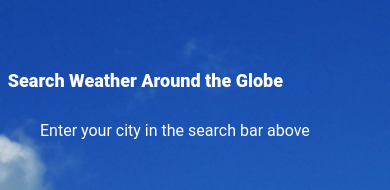
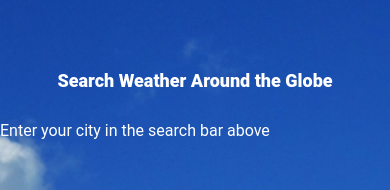
Before and after one commit to DangaSnake/weather_app, a React (Create React App) app: page / in a window 390 px wide. Shown: the part 250-440 px from the top of the page. Built offline with nearby package versions, Linux system fonts and the light colour scheme.

Commit message:
mobile changes

```diff
--- a/src/components/presearch/presearch.css
+++ b/src/components/presearch/presearch.css
@@ -41,17 +41,17 @@
     .main-title {
         font-size: 18px;
         width: 80vw;
-        margin-left: 2vw;
 
 
     }
 
     .sub-text {
-        left: 40px;
-        top: 330px;
+        top: 330px !important;
+        left: 0px;
     }
 
     .presearch-box {
         width: 100vw;
+        text-align: center;
     }
 }
```
